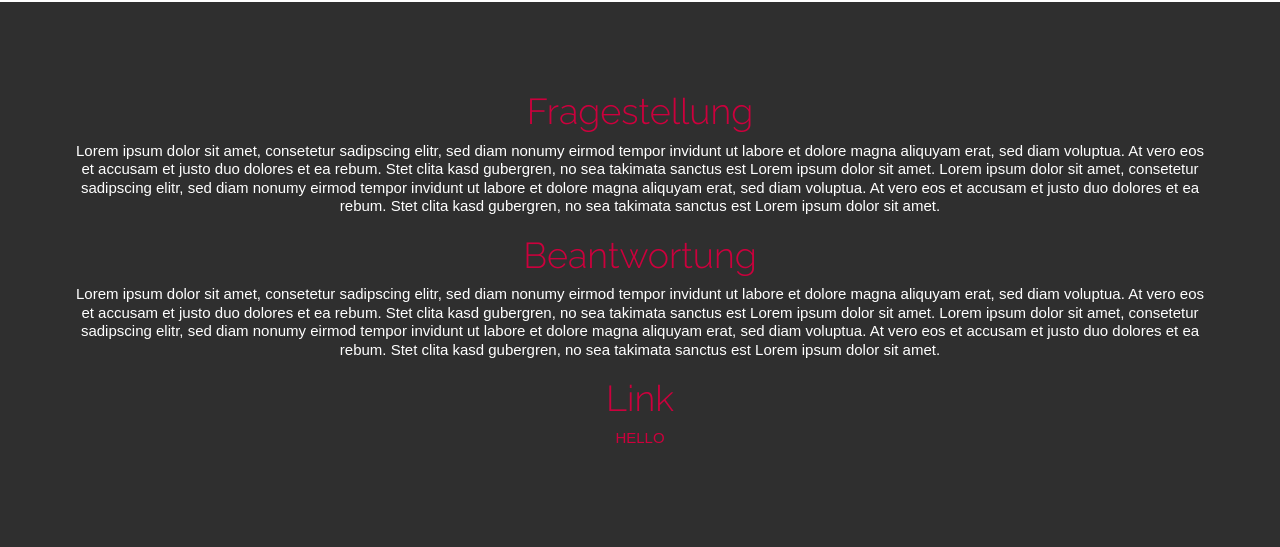
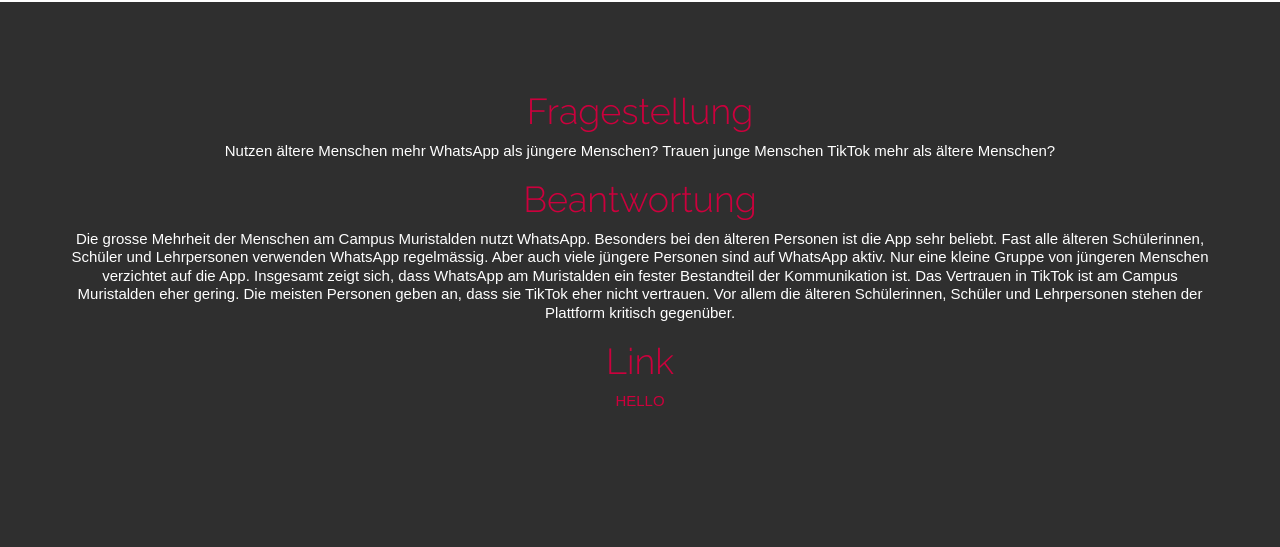
Before and after one commit to Luciano-Bubbles/Bubblechart, a plain HTML site: page index.html in a window 1280 px wide. Shown: the part 912-1459 px from the top of the page. Drawn offline with Linux system fonts and the light colour scheme; animation ran at ten frames a second.

Commit message:
Add files via upload

```diff
--- a/index.html
+++ b/index.html
@@ -78,11 +78,11 @@
             <div class="text_footer">
 
                 <h1> Fragestellung</h1>
-                Lorem ipsum dolor sit amet, consetetur sadipscing elitr, sed diam nonumy eirmod tempor invidunt ut labore et dolore magna aliquyam erat, sed diam voluptua. At vero eos et accusam et justo duo dolores et ea rebum. Stet clita kasd gubergren, no sea takimata sanctus est Lorem ipsum dolor sit amet. Lorem ipsum dolor sit amet, consetetur sadipscing elitr, sed diam nonumy eirmod tempor invidunt ut labore et dolore magna aliquyam erat, sed diam voluptua. At vero eos et accusam et justo duo dolores et ea rebum. Stet clita kasd gubergren, no sea takimata sanctus est Lorem ipsum dolor sit amet.
+                Nutzen ältere Menschen mehr WhatsApp als jüngere Menschen? Trauen junge Menschen TikTok mehr als ältere Menschen?
 
                 <h1> Beantwortung</h1>
-                Lorem ipsum dolor sit amet, consetetur sadipscing elitr, sed diam nonumy eirmod tempor invidunt ut labore et dolore magna aliquyam erat, sed diam voluptua. At vero eos et accusam et justo duo dolores et ea rebum. Stet clita kasd gubergren, no sea takimata sanctus est Lorem ipsum dolor sit amet. Lorem ipsum dolor sit amet, consetetur sadipscing elitr, sed diam nonumy eirmod tempor invidunt ut labore et dolore magna aliquyam erat, sed diam voluptua. At vero eos et accusam et justo duo dolores et ea rebum. Stet clita kasd gubergren, no sea takimata sanctus est Lorem ipsum dolor sit amet.
-
+                Die grosse Mehrheit der Menschen am Campus Muristalden nutzt WhatsApp. Besonders bei den älteren Personen ist die App sehr beliebt. Fast alle älteren Schülerinnen, Schüler und Lehrpersonen verwenden WhatsApp regelmässig. Aber auch viele jüngere Personen sind auf WhatsApp aktiv. Nur eine kleine Gruppe von jüngeren Menschen verzichtet auf die App. Insgesamt zeigt sich, dass WhatsApp am Muristalden ein fester Bestandteil der Kommunikation ist.
+                Das Vertrauen in TikTok ist am Campus Muristalden eher gering. Die meisten Personen geben an, dass sie TikTok eher nicht vertrauen. Vor allem die älteren Schülerinnen, Schüler und Lehrpersonen stehen der Plattform kritisch gegenüber.
 
                 <h1> Link</h1>
                 <a href="https://www.instagram.com/campusmuristalden/" target="_blank">HELLO</a>
```
